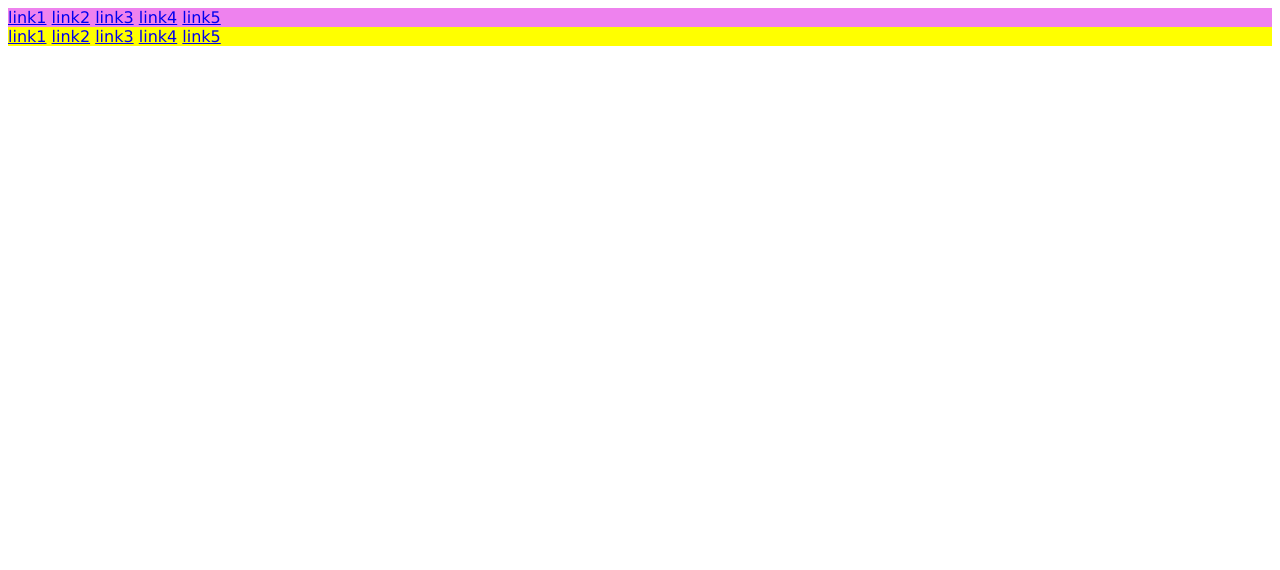
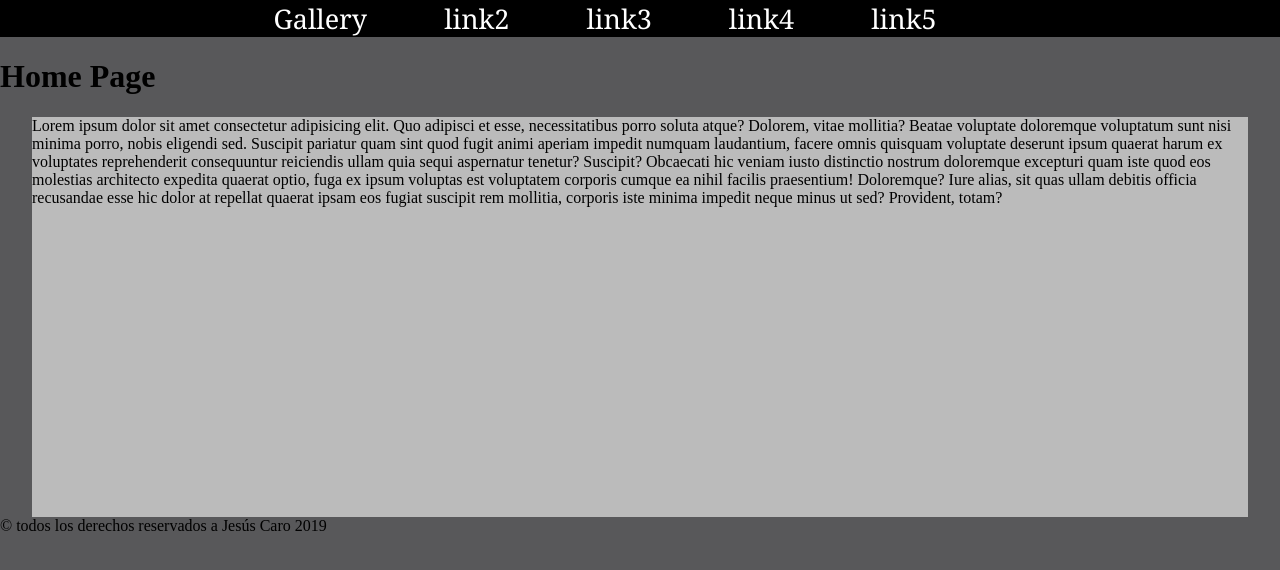
Before and after one commit to TotoGGxd/app-basic-html-03, a plain HTML site: page index.html in a window 1280 px wide. Drawn offline with Linux system fonts and the light colour scheme.

Commit message:
basic structure html

```diff
--- a/index.html
+++ b/index.html
@@ -5,20 +5,22 @@
         <link rel="stylesheet" href="style.css">
     </head>
     <body>
-        <nav id="nav-container-01" class="nav-menu-bar">
-            <a href="#">link1</a>
+        <nav class="nav-menu-bar">
+            <a href="gallery.html">Gallery</a>
             <a href="#">link2</a>
             <a href="#">link3</a>
             <a href="#">link4</a>
             <a href="#">link5</a>
         </nav>
-        <nav id="nav-container-02">
-            <a href="#">link1</a>
-            <a href="#">link2</a>
-            <a href="#">link3</a>
-            <a href="#">link4</a>
-            <a href="#">link5</a>
-        </nav>
+        <h1>Home Page</h1>
+        <div class="main-container">
+            Lorem ipsum dolor sit amet consectetur adipisicing elit. Quo adipisci et esse, necessitatibus porro soluta atque? Dolorem, vitae mollitia? Beatae voluptate doloremque voluptatum sunt nisi minima porro, nobis eligendi sed.
+            Suscipit pariatur quam sint quod fugit animi aperiam impedit numquam laudantium, facere omnis quisquam voluptate deserunt ipsum quaerat harum ex voluptates reprehenderit consequuntur reiciendis ullam quia sequi aspernatur tenetur? Suscipit?
+            Obcaecati hic veniam iusto distinctio nostrum doloremque excepturi quam iste quod eos molestias architecto expedita quaerat optio, fuga ex ipsum voluptas est voluptatem corporis cumque ea nihil facilis praesentium! Doloremque?
+            Iure alias, sit quas ullam debitis officia recusandae esse hic dolor at repellat quaerat ipsam eos fugiat suscipit rem mollitia, corporis iste minima impedit neque minus ut sed? Provident, totam?
+        </div>
+        <footer>&copy; todos los derechos reservados a Jesús Caro 2019</footer>
+
         <script type="text/javascript" src="app.js"></script>
     </body>
 </html>
--- a/style.css
+++ b/style.css
@@ -21,18 +21,52 @@
 }
 
 /*edita todos los tag nav*/
-nav{
+/*nav{
     font-family: Verdana, Geneva, Tahoma, sans-serif;
     color: black;
     background-color: red;
+}*/
+
+/*edita todos los que tengan el identificador*/
+/*#nav-container-02{
+   background-color: yellow;
+}*/
+
+:root{
+    --csm-red: #d93831;
+    --csm-gray-hard: #58585a;
+    --csm-gray: 	#bbbbbb;
 }
 
-/*edita todos los que tengan el identificador*/
-#nav-container-02{
-   background-color: yellow;
+body{
+    background-color: var(--csm-gray-hard);
+    margin: 0;
 }
 
 /*todos los que tengan la clase*/
 .nav-menu-bar{
-    background-color: violet;
+    font-family: Georgia, 'Times New Roman', Times, serif;
+    background-color: black;
+    width: 100%;
+    text-align: center;
+    font-size: 27px;
 }
+
+a{
+    text-decoration: none;
+    color: white;
+    padding-right: 70px;
+    text-align: center;
+}
+
+a:hover{
+    color: black;
+    background-color: white;
+}
+
+.main-container{
+    background-color: var(--csm-gray);
+    width: 95%;
+    min-height: 400px;
+    margin: 0 auto;
+}
```
Also changed, not shown: gallery.html (added, +20 -0 lines).
